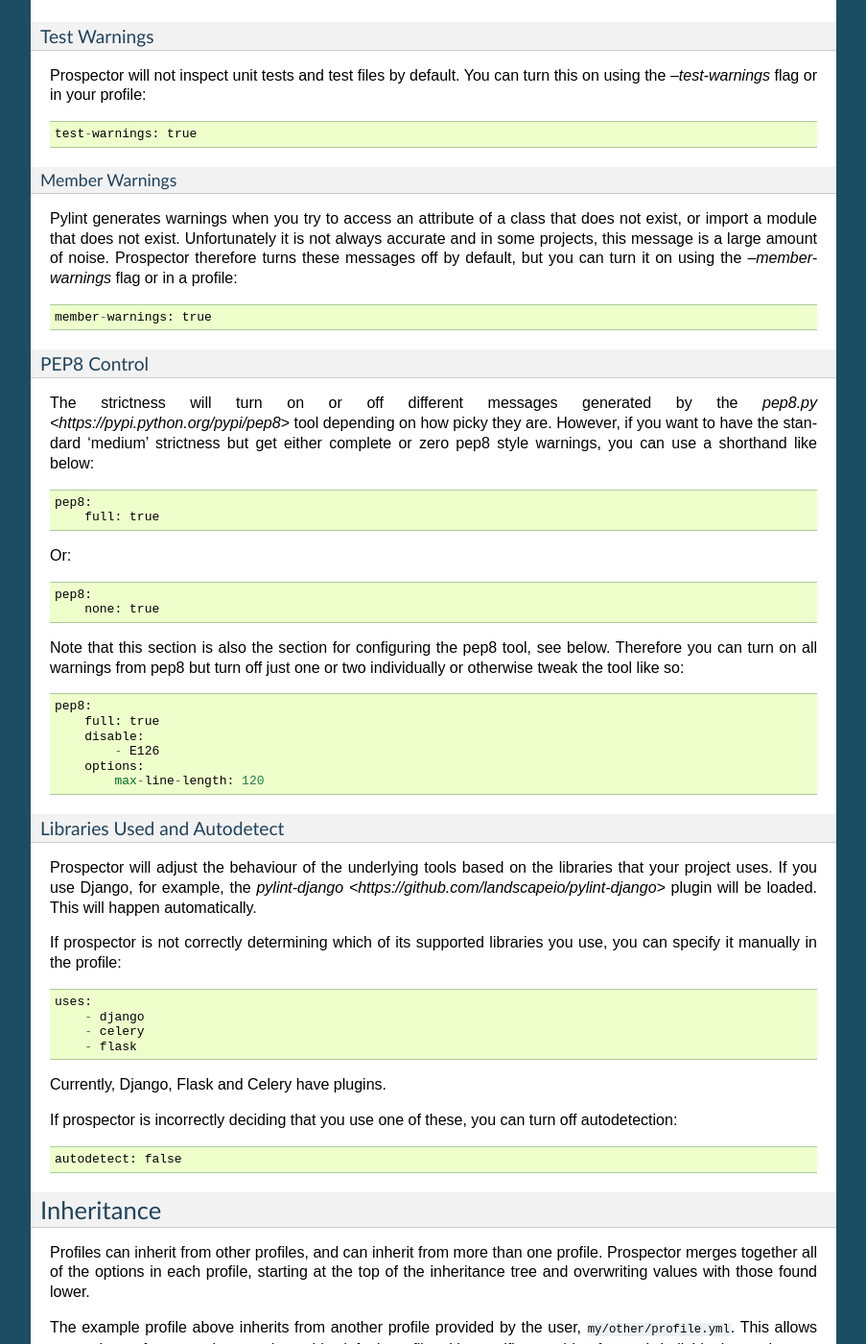
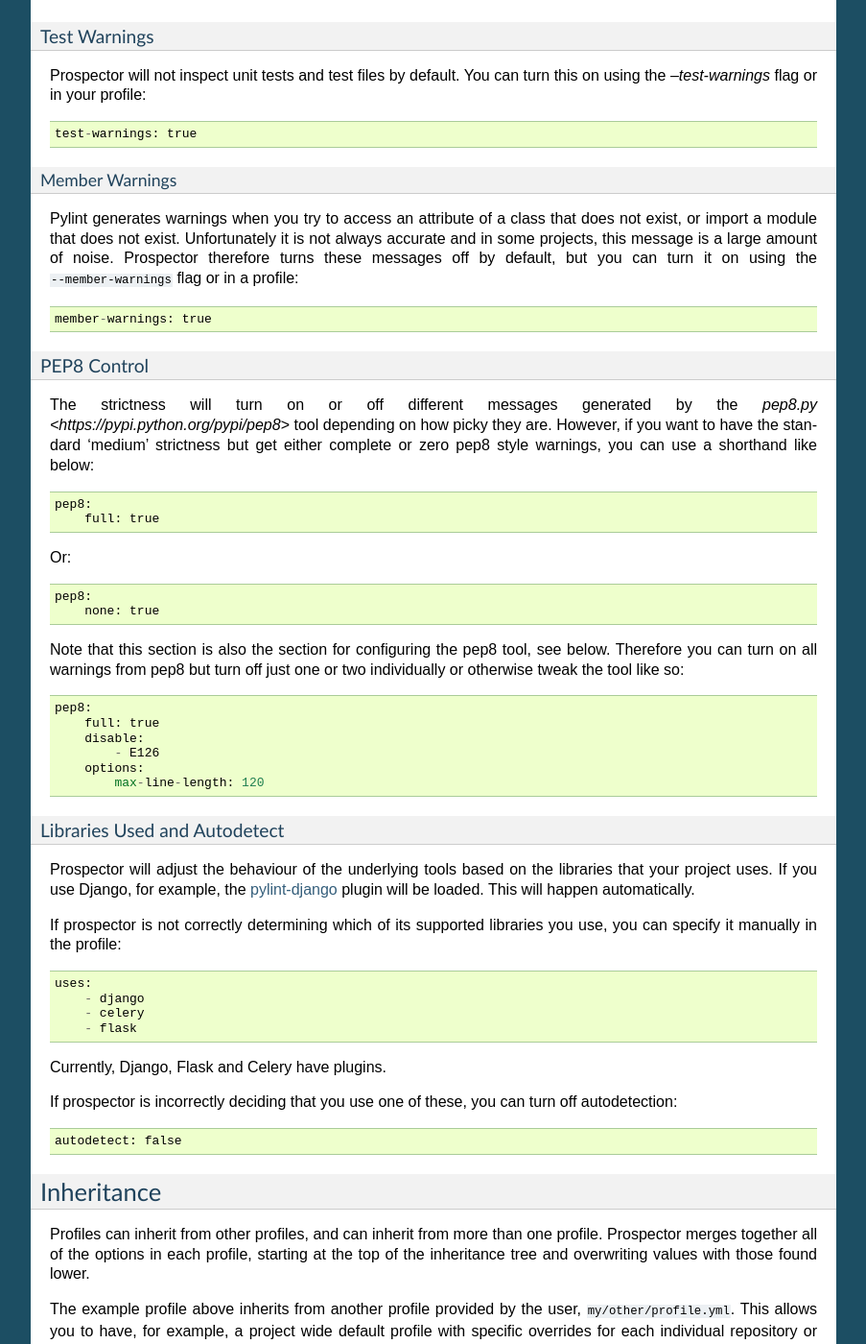
Before and after one commit to prospector-dev/prospector, a Sphinx documentation site: the page built from docs/profiles.rst, in a window 1280 px wide and 1400 px high, scrolled down 1915 px. Shown: the whole window at 96% size, without its empty margins (198-1101 px from the left). Built offline with Sphinx 7.4.7, drawn with Linux system fonts in a browser that asks for light colours.

Commit message:
More mild doc fixes

```diff
--- a/docs/profiles.rst
+++ b/docs/profiles.rst
@@ -133,7 +133,7 @@ Member Warnings
 Pylint generates warnings when you try to access an attribute of a class that does not exist, or
 import a module that does not exist. Unfortunately it is not always accurate and in some projects,
 this message is a large amount of noise. Prospector therefore turns these messages off by default,
-but you can turn it on using the `--member-warnings` flag or in a profile::
+but you can turn it on using the ``--member-warnings`` flag or in a profile::
 
     member-warnings: true
 
@@ -168,7 +168,7 @@ Libraries Used and Autodetect
 .............................
 
 Prospector will adjust the behaviour of the underlying tools based on the libraries that your project
-uses. If you use Django, for example, the `pylint-django <https://github.com/landscapeio/pylint-django>` plugin
+uses. If you use Django, for example, the `pylint-django <https://github.com/landscapeio/pylint-django>`_ plugin
 will be loaded. This will happen automatically.
 
 If prospector is not correctly determining which of its supported libraries you use, you can specify
```
